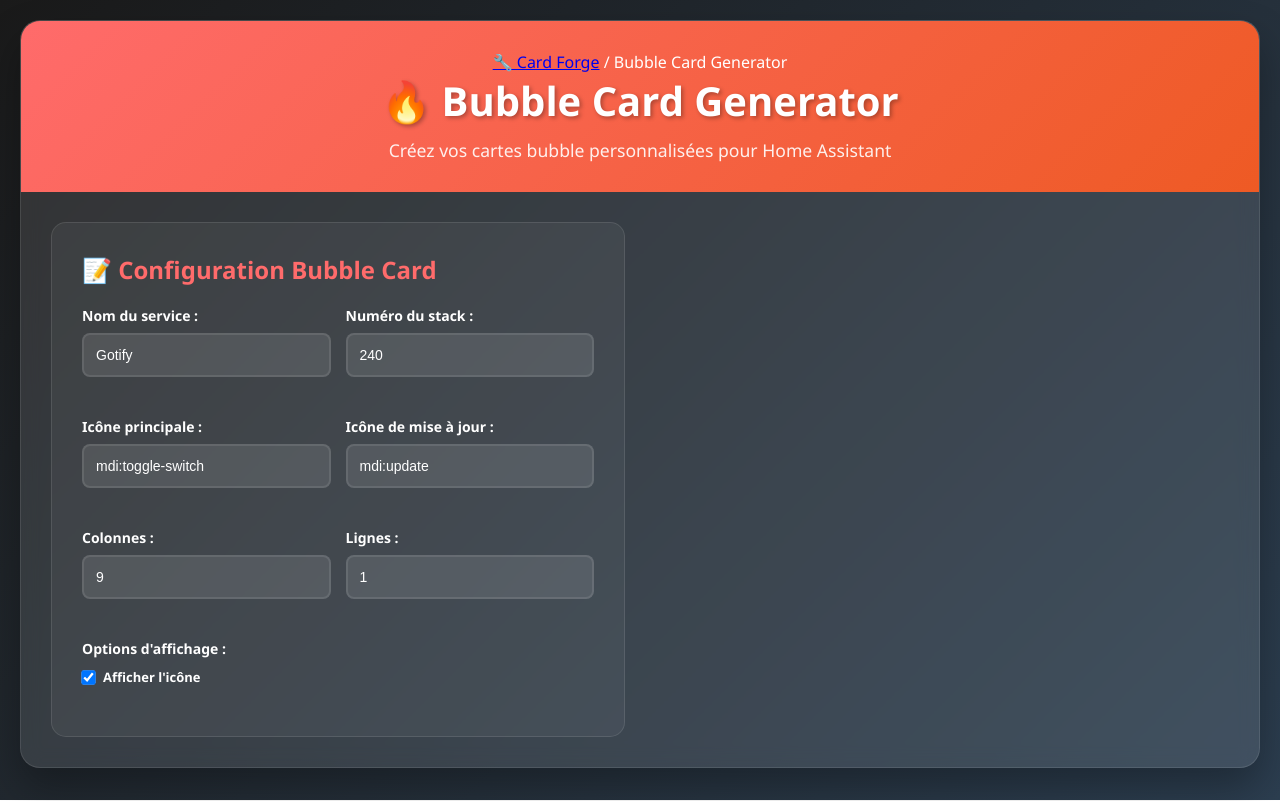
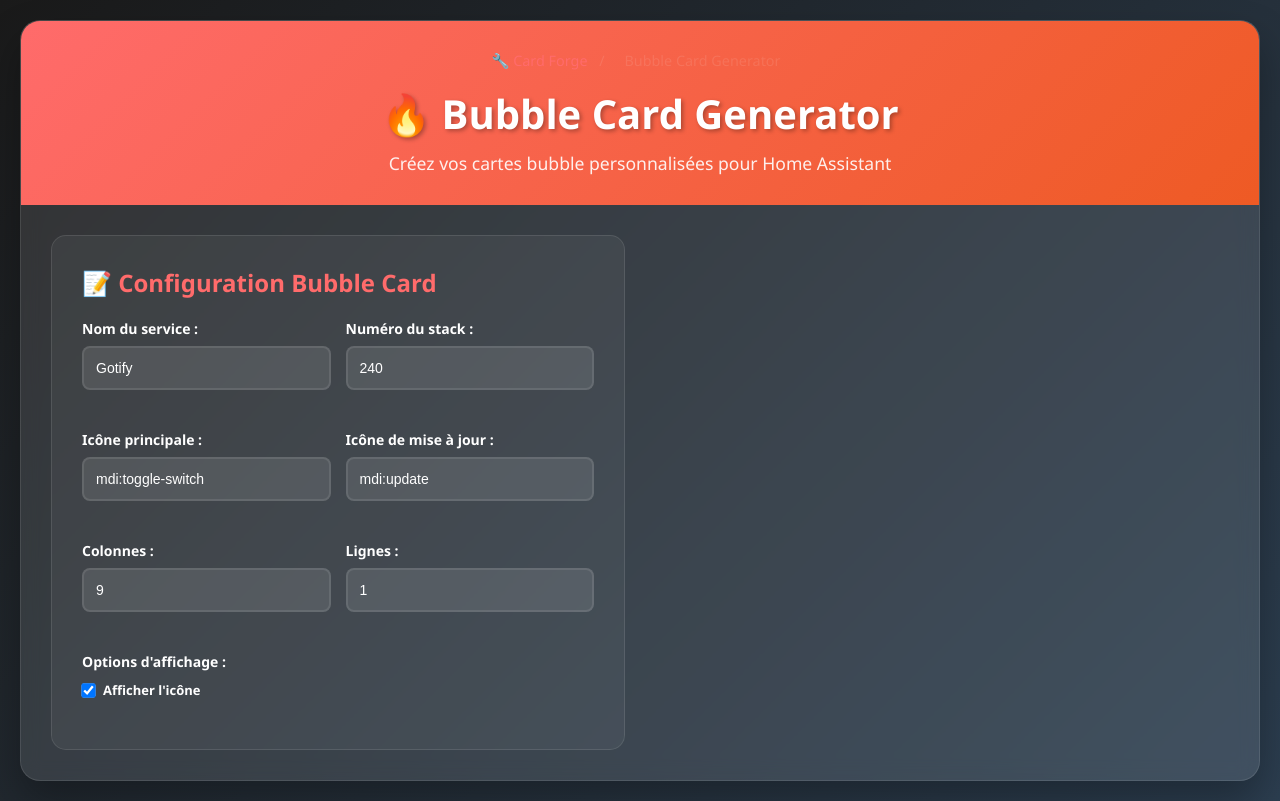
Before and after one commit to Kenny3231/card-forge, a plain HTML site: page generators/bubble-card/index.html in a window 1280 px wide. Drawn offline with Linux system fonts and the light colour scheme.

Commit message:
Update style.css

```diff
--- a/css/style.css
+++ b/css/style.css
@@ -322,7 +322,27 @@ body {
     }
 }
 
-/* Responsive */
+/* Breadcrumb */
+.breadcrumb {
+    margin-bottom: 1rem;
+    font-size: 0.9em;
+    color: var(--text-color);
+}
+
+.breadcrumb a {
+    color: var(--primary-color);
+    text-decoration: none;
+    transition: color 0.3s ease;
+}
+
+.breadcrumb a:hover {
+    color: var(--secondary-color);
+}
+
+.breadcrumb span {
+    margin: 0 0.5rem;
+    color: var(--border-color);
+}
 @media (max-width: 768px) {
     .main-content {
         grid-template-columns: 1fr;
```
